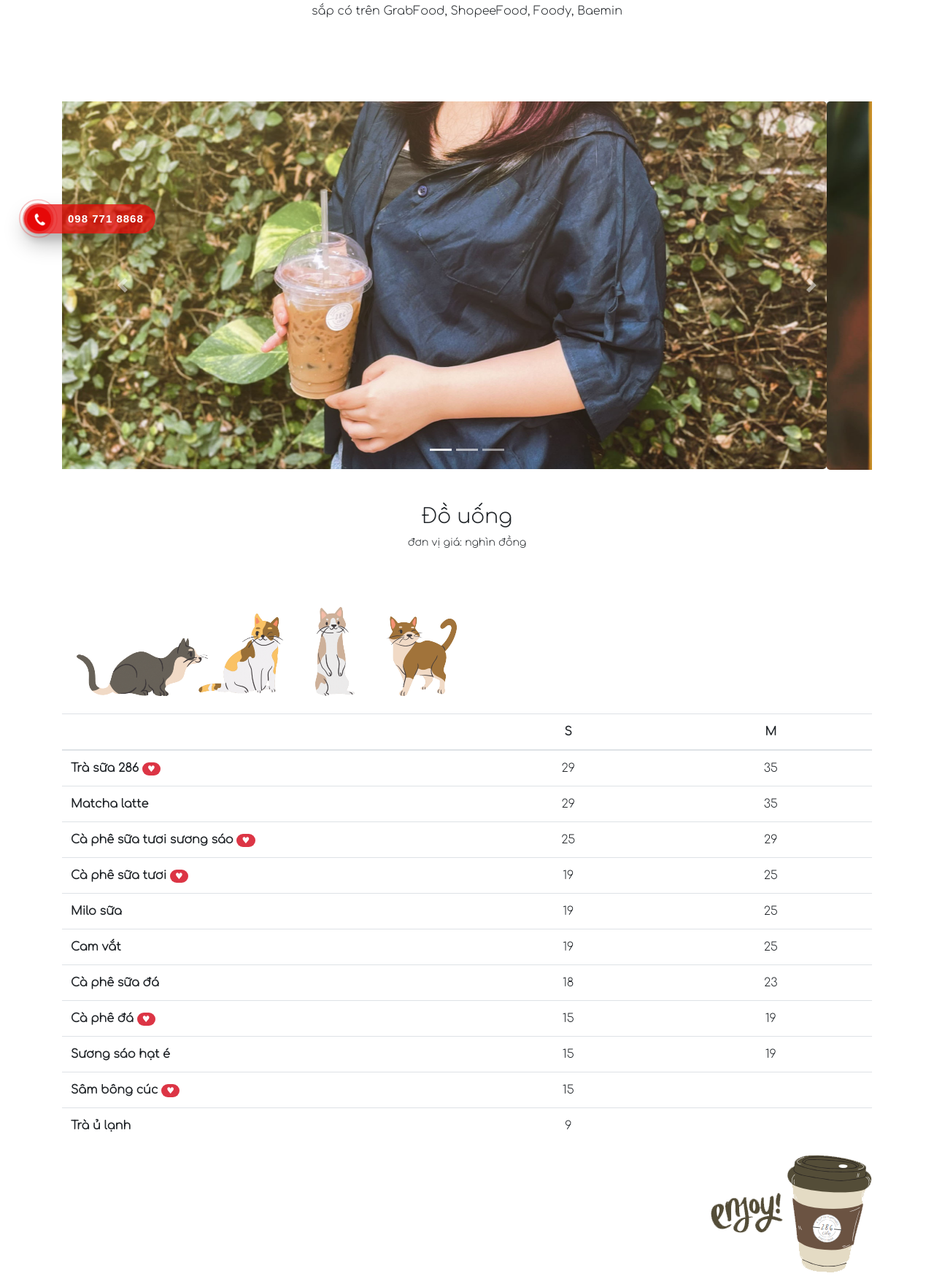
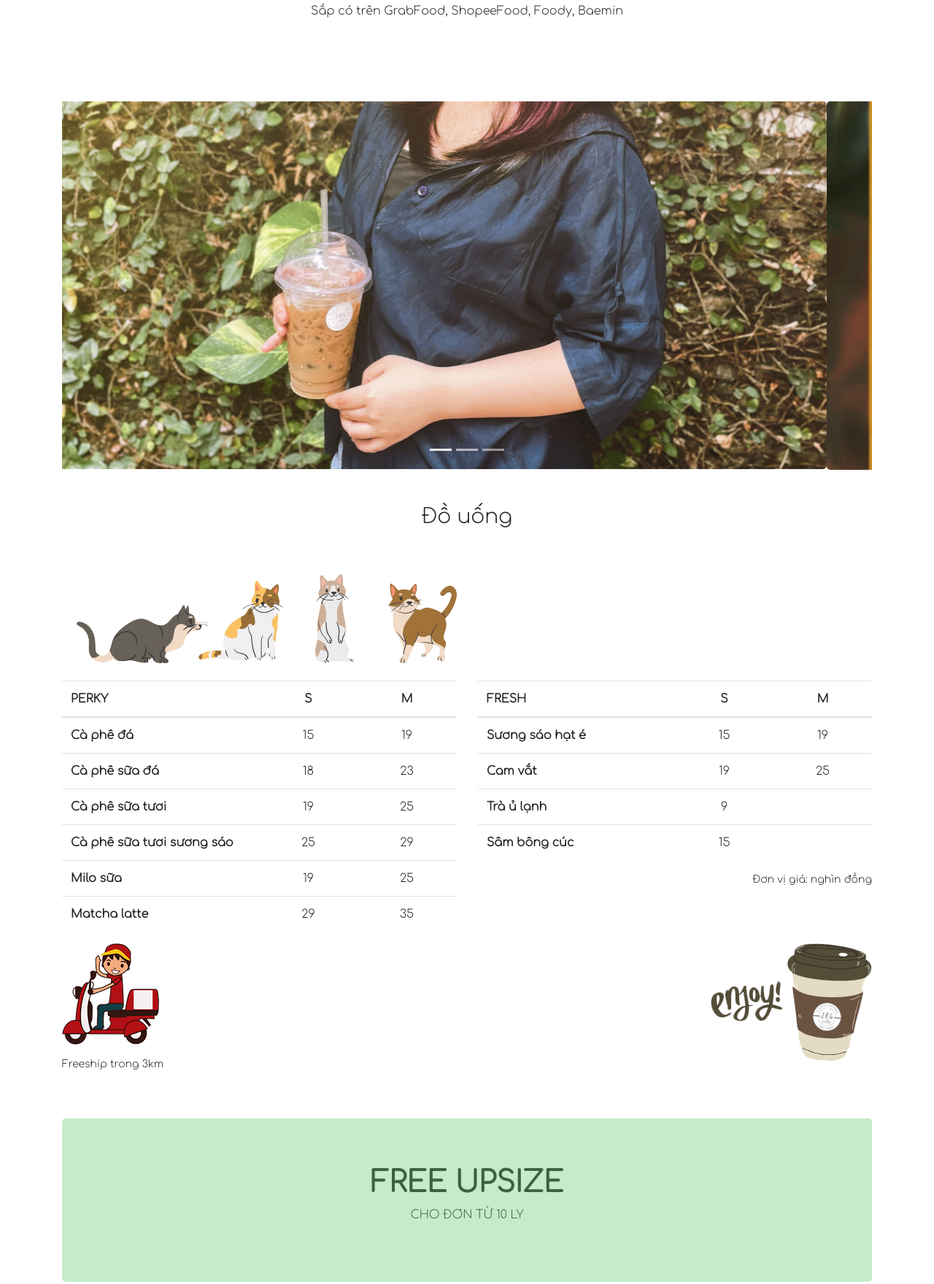
Before and after one commit to mhqb365/286cafe, a plain HTML site: page index.html in a window 1280 px wide. Shown: the part 443-2203 px from the top of the page at 73% size. Drawn offline with nearby package versions, Linux system fonts and the light colour scheme.

Commit message:
:rocket:

```diff
--- a/index.css
+++ b/index.css
@@ -3,7 +3,7 @@ body {
   font-family: "Comfortaa", cursive;
 }
 
-a {
+a:any-link {
   text-decoration: none;
 }
 
@@ -15,7 +15,6 @@ li {
 td:nth-child(1) {
   font-weight: bold;
 }
-
 
 th:nth-child(2),
 th:nth-child(3) {
@@ -47,192 +46,3 @@ td:nth-child(3) {
   z-index: 9999;
   background: url(./img/preloader.gif) center no-repeat #fff;
 }
-
-.hotline-phone-ring-wrap {
-  position: fixed;
-  bottom: 0;
-  left: 0;
-  z-index: 999999;
-}
-
-.hotline-phone-ring {
-  position: relative;
-  visibility: visible;
-  background-color: transparent;
-  width: 110px;
-  height: 110px;
-  cursor: pointer;
-  z-index: 11;
-  -webkit-backface-visibility: hidden;
-  -webkit-transform: translateZ(0);
-  transition: visibility 0.5s;
-  left: 0;
-  bottom: 0;
-  display: block;
-}
-
-.hotline-phone-ring-circle {
-  width: 85px;
-  height: 85px;
-  top: 10px;
-  left: 10px;
-  position: absolute;
-  background-color: transparent;
-  border-radius: 100%;
-  border: 2px solid #e60808;
-  -webkit-animation: phonering-alo-circle-anim 1.2s infinite ease-in-out;
-  animation: phonering-alo-circle-anim 1.2s infinite ease-in-out;
-  transition: all 0.5s;
-  -webkit-transform-origin: 50% 50%;
-  -ms-transform-origin: 50% 50%;
-  transform-origin: 50% 50%;
-  opacity: 0.5;
-}
-
-.hotline-phone-ring-circle-fill {
-  width: 55px;
-  height: 55px;
-  top: 25px;
-  left: 25px;
-  position: absolute;
-  background-color: rgba(230, 8, 8, 0.7);
-  border-radius: 100%;
-  border: 2px solid transparent;
-  -webkit-animation: phonering-alo-circle-fill-anim 2.3s infinite ease-in-out;
-  animation: phonering-alo-circle-fill-anim 2.3s infinite ease-in-out;
-  transition: all 0.5s;
-  -webkit-transform-origin: 50% 50%;
-  -ms-transform-origin: 50% 50%;
-  transform-origin: 50% 50%;
-}
-
-.hotline-phone-ring-img-circle {
-  background-color: #e60808;
-  width: 33px;
-  height: 33px;
-  top: 37px;
-  left: 37px;
-  position: absolute;
-  background-size: 20px;
-  border-radius: 100%;
-  border: 2px solid transparent;
-  -webkit-animation: phonering-alo-circle-img-anim 1s infinite ease-in-out;
-  animation: phonering-alo-circle-img-anim 1s infinite ease-in-out;
-  -webkit-transform-origin: 50% 50%;
-  -ms-transform-origin: 50% 50%;
-  transform-origin: 50% 50%;
-  display: -webkit-box;
-  display: -webkit-flex;
-  display: -ms-flexbox;
-  display: flex;
-  align-items: center;
-  justify-content: center;
-}
-
-.hotline-phone-ring-img-circle .pps-btn-img {
-  display: -webkit-box;
-  display: -webkit-flex;
-  display: -ms-flexbox;
-  display: flex;
-}
-
-.hotline-phone-ring-img-circle .pps-btn-img img {
-  width: 20px;
-  height: 20px;
-}
-
-.hotline-bar {
-  position: absolute;
-  background: rgba(230, 8, 8, 0.75);
-  height: 40px;
-  width: 180px;
-  line-height: 40px;
-  border-radius: 3px;
-  padding: 0 10px;
-  background-size: 100%;
-  cursor: pointer;
-  transition: all 0.8s;
-  -webkit-transition: all 0.8s;
-  z-index: 9;
-  box-shadow: 0 14px 28px rgba(0, 0, 0, 0.25), 0 10px 10px rgba(0, 0, 0, 0.1);
-  border-radius: 50px !important;
-  left: 33px;
-  bottom: 37px;
-}
-
-.hotline-bar > a {
-  color: #fff;
-  text-decoration: none;
-  font-size: 15px;
-  font-weight: bold;
-  text-indent: 50px;
-  display: block;
-  letter-spacing: 1px;
-  line-height: 40px;
-  font-family: Arial;
-}
-
-.hotline-bar > a:hover,
-.hotline-bar > a:active {
-  color: #fff;
-}
-
-@-webkit-keyframes phonering-alo-circle-anim {
-  0% {
-    -webkit-transform: rotate(0) scale(0.5) skew(1deg);
-    -webkit-opacity: 0.1;
-  }
-  30% {
-    -webkit-transform: rotate(0) scale(0.7) skew(1deg);
-    -webkit-opacity: 0.5;
-  }
-  100% {
-    -webkit-transform: rotate(0) scale(1) skew(1deg);
-    -webkit-opacity: 0.1;
-  }
-}
-
-@-webkit-keyframes phonering-alo-circle-fill-anim {
-  0% {
-    -webkit-transform: rotate(0) scale(0.7) skew(1deg);
-    opacity: 0.6;
-  }
-  50% {
-    -webkit-transform: rotate(0) scale(1) skew(1deg);
-    opacity: 0.6;
-  }
-  100% {
-    -webkit-transform: rotate(0) scale(0.7) skew(1deg);
-    opacity: 0.6;
-  }
-}
-
-@-webkit-keyframes phonering-alo-circle-img-anim {
-  0% {
-    -webkit-transform: rotate(0) scale(1) skew(1deg);
-  }
-  10% {
-    -webkit-transform: rotate(-25deg) scale(1) skew(1deg);
-  }
-  20% {
-    -webkit-transform: rotate(25deg) scale(1) skew(1deg);
-  }
-  30% {
-    -webkit-transform: rotate(-25deg) scale(1) skew(1deg);
-  }
-  40% {
-    -webkit-transform: rotate(25deg) scale(1) skew(1deg);
-  }
-  50% {
-    -webkit-transform: rotate(0) scale(1) skew(1deg);
-  }
-  100% {
-    -webkit-transform: rotate(0) scale(1) skew(1deg);
-  }
-}
-
-@media (max-width: 768px) {
-  .hotline-bar {
-    display: none;
-  }
-}
--- a/index.html
+++ b/index.html
@@ -46,7 +46,7 @@
 
         <h2 class="mb-3">Nhận order một ly hạnh phúc</h2>
 
-        <p>sắp có trên GrabFood, ShopeeFood, Foody, Baemin</p>
+        <p>Sắp có trên GrabFood, ShopeeFood, Foody, Baemin</p>
 
         <!-- <div class="row">
           <div class="col-md-3">
@@ -108,53 +108,43 @@
     <div class="container my-5">
       <h3 class="text-center">Đồ uống</h3>
 
-      <p class="text-center small mb-4">đơn vị giá: nghìn đồng</p>
-
-      <!-- <iframe src="./menu.pdf" width="100%" height="500px"> </iframe> -->
-
-      <div class="table-responsive">
       <picture>
         <source srcset="./img/cat-small.png" media="(max-width: 640px)" />
         <source srcset="./img/cat.png" />
         <img src="./img/cat-small.png" style="width: auto" />
       </picture>
 
+      <div class="row">
+        <div class="col-md-6">
+          <div class="table-responsive">
             <table class="table table-hover">
               <thead>
                 <tr>
-              <th style="width: 50%"></th>
+                  <th style="width: 50%">PERKY</th>
                   <th style="width: 25%">S</th>
                   <th style="width: 25%">M</th>
                 </tr>
               </thead>
               <tbody>
                 <tr>
-              <td>
-                Trà sữa 286 <span class="badge badge-pill badge-danger">♥</span>
-              </td>
-              <td>29</td>
-              <td>35</td>
+                  <td>Cà phê đá</td>
+                  <td>15</td>
+                  <td>19</td>
                 </tr>
                 <tr>
-              <td>Matcha latte</td>
-              <td>29</td>
-              <td>35</td>
+                  <td>Cà phê sữa đá</td>
+                  <td>18</td>
+                  <td>23</td>
                 </tr>
                 <tr>
-              <td>
-                Cà phê sữa tươi sương sáo
-                <span class="badge badge-pill badge-danger">♥</span>
-              </td>
+                  <td>Cà phê sữa tươi</td>
+                  <td>19</td>
+                  <td>25</td>
+                </tr>
+                <tr>
+                  <td>Cà phê sữa tươi sương sáo</td>
                   <td>25</td>
                   <td>29</td>
-            </tr>
-            <tr>
-              <td>
-                Cà phê sữa tươi
-                <span class="badge badge-pill badge-danger">♥</span>
-              </td>
-              <td>19</td>
-              <td>25</td>
                 </tr>
                 <tr>
                   <td>Milo sữa</td>
@@ -162,49 +152,106 @@
                   <td>25</td>
                 </tr>
                 <tr>
-              <td>Cam vắt</td>
-              <td>19</td>
-              <td>25</td>
+                  <td>Matcha latte</td>
+                  <td>29</td>
+                  <td>35</td>
                 </tr>
+              </tbody>
+            </table>
+          </div>
+        </div>
+
+        <div class="col-md-6">
+          <div class="table-responsive">
+            <table class="table table-hover">
+              <thead>
                 <tr>
-              <td>Cà phê sữa đá</td>
-              <td>18</td>
-              <td>23</td>
+                  <th style="width: 50%">FRESH</th>
+                  <th style="width: 25%">S</th>
+                  <th style="width: 25%">M</th>
                 </tr>
-            <tr>
-              <td>
-                Cà phê đá <span class="badge badge-pill badge-danger">♥</span>
-              </td>
-              <td>15</td>
-              <td>19</td>
-            </tr>
+              </thead>
+              <tbody>
                 <tr>
                   <td>Sương sáo hạt é</td>
                   <td>15</td>
                   <td>19</td>
                 </tr>
                 <tr>
-              <td>
-                Sâm bông cúc
-                <span class="badge badge-pill badge-danger">♥</span>
-              </td>
-              <td>15</td>
-              <td></td>
+                  <td>Cam vắt</td>
+                  <td>19</td>
+                  <td>25</td>
                 </tr>
                 <tr>
                   <td>Trà ủ lạnh</td>
                   <td>9</td>
                   <td></td>
                 </tr>
+                <tr>
+                  <td>Sâm bông cúc</td>
+                  <td>15</td>
+                  <td></td>
+                </tr>
               </tbody>
             </table>
+          </div>
 
-        <div class="text-right">
+          <p class="text-right small">Đơn vị giá: nghìn đồng</p>
+        </div>
+      </div>
+
+      <div class="clearfix">
+        <span class="float-left small">
+          <picture>
+            <source
+              srcset="./img/freeship-small.png"
+              media="(max-width: 640px)"
+            />
+            <source srcset="./img/freeship.png" />
+            <img src="./img/freeship-small.png" style="width: auto" />
+          </picture>
+          <p class="mt-3">Freeship trong 3km</p>
+        </span>
+        <span class="float-right">
           <picture>
             <source srcset="./img/enjoy-small.png" media="(max-width: 640px)" />
             <source srcset="./img/enjoy.png" />
             <img src="./img/enjoy-small.png" style="width: auto" />
           </picture>
+        </span>
+      </div>
+
+      <div
+        class="jumbotron my-5 text-center"
+        style="background-color: #c6ebc9; color: #3c613f"
+      >
+        <h1 class="font-weight-bolder">FREE UPSIZE</h1>
+        <p>CHO ĐƠN TỪ 10 LY</p>
+      </div>
+    </div>
+
+    <div class="container my-5 text-center">
+      <h3>Liên hệ order</h3>
+
+      <h4 class="mt-4">098 771 8868 (Gọi hoặc Zalo)</h4>
+      <h4 class="m-0">facebook.com/286cafe</h4>
+    </div>
+
+    <div class="container my-5">
+      <h3 class="text-center">Thanh toán</h3>
+
+      <div class="row text-center">
+        <div class="col-md-6 p-4">
+          <img class="w-50 mb-3" src="./img/momo.png" />
+          <h4>Momo</h4>
+          <h4>0987718868</h4>
+          <strong>Trương Thục Uyên</strong>
+        </div>
+        <div class="col-md-6 p-4">
+          <img class="w-50 mb-3" src="./img/vpbank.png" />
+          <h4>VPBank</h4>
+          <h4>10987718868</h4>
+          <strong>Trương Thục Uyên</strong>
         </div>
       </div>
     </div>
@@ -221,34 +268,29 @@
             Phạm Hùng P5 Q8 TP.HCM
           </li>
           <li>
+            <i class="fa-solid fa-clock"></i>&nbsp;&nbsp; 6h đến 17h từ T2 đến
+            T7
+          </li>
+          <li>
+            <a
+              href="https://facebook.com/286cafe"
+              style="color: #fff"
+              target="_blank"
+            >
+              <i class="fa-brands fa-facebook"></i>&nbsp;&nbsp; Facebook
+            </a>
+          </li>
+          <li>
             <a
               href="https://tiktok.com/@286cafe"
               style="color: #fff"
               target="_blank"
             >
-              <i class="fa-brands fa-tiktok"></i>&nbsp;&nbsp; Follow us on
-              TikTok
+              <i class="fa-brands fa-tiktok"></i>&nbsp;&nbsp; TikTok
             </a>
           </li>
         </div>
       </div>
     </div>
-
-    <div class="hotline-phone-ring-wrap">
-      <div class="hotline-phone-ring">
-        <div class="hotline-phone-ring-circle"></div>
-        <div class="hotline-phone-ring-circle-fill"></div>
-        <div class="hotline-phone-ring-img-circle">
-          <a href="tel:0987718868" class="pps-btn-img">
-            <img src="./img/icon-call.png" alt="Gọi điện thoại" width="50" />
-          </a>
-        </div>
-      </div>
-      <div class="hotline-bar">
-        <a href="tel:0987718868">
-          <span class="text-hotline">098 771 8868</span>
-        </a>
-      </div>
-    </div>
   </body>
 </html>
```
Also changed, not shown: img/freeship-small.png (added), img/freeship.png (added), img/momo.png (added), img/vpbank.png (added), 1 other file. Lines whose indentation alone changed are shown as unchanged.
